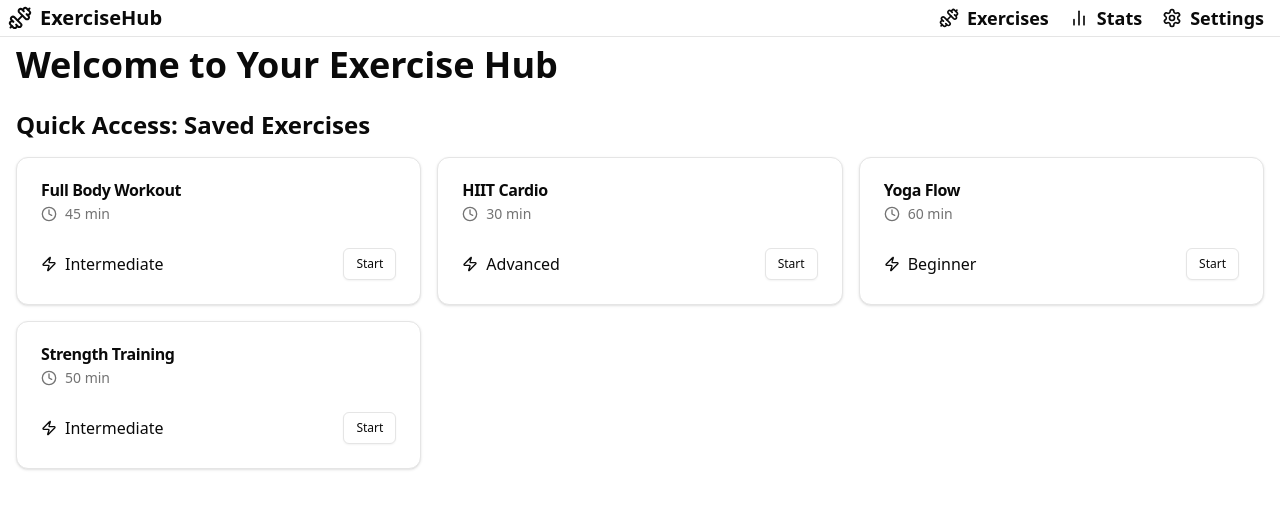
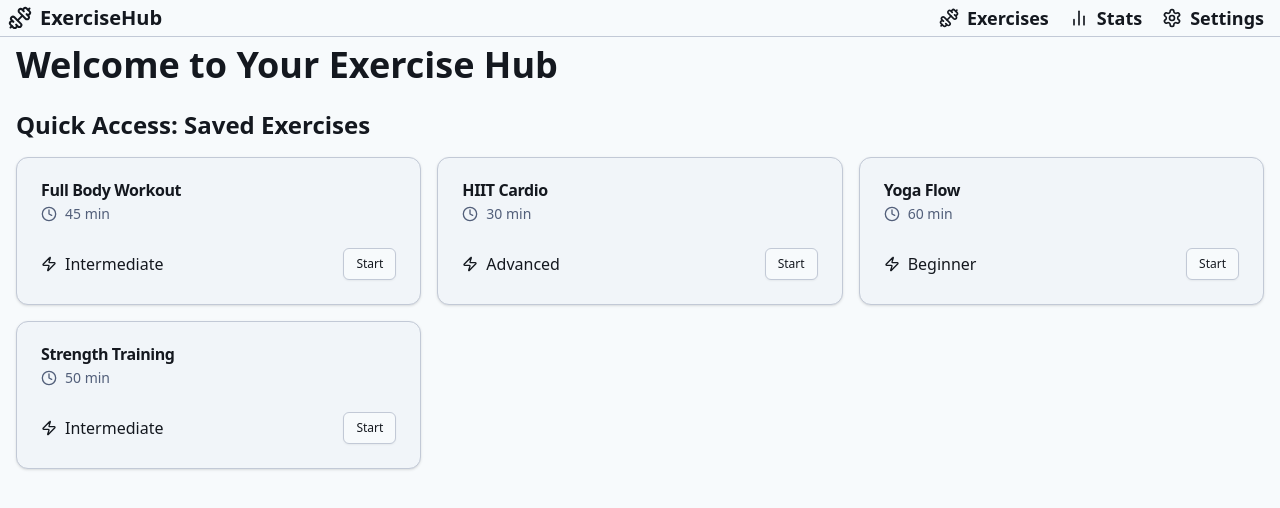
Before and after one commit to jramirez-codes/exercise-web, a React (Vite) app: page / in a window 1280 px wide. Shown: the top 508 px of the page. Built offline with nearby package versions, Linux system fonts and the light colour scheme.

Commit message:
new color changes

```diff
--- a/src/index.css
+++ b/src/index.css
@@ -6,106 +6,62 @@
 
 @layer base {
   :root {
+    --background: 210 50% 98%;
+    --foreground: 220 20% 10%;
+    --card: 210 40% 96%;
+    --card-foreground: 220 20% 10%;
+    --popover: 210 50% 98%;
+    --popover-foreground: 220 20% 10%;
+    --primary: 220 80% 50%;
+    --primary-foreground: 210 40% 98%;
+    --secondary: 210 40% 90%;
+    --secondary-foreground: 220 20% 10%;
+    --muted: 210 40% 90%;
+    --muted-foreground: 220 20% 40%;
+    --accent: 220 80% 90%;
+    --accent-foreground: 220 80% 20%;
+    --destructive: 0 84% 60%;
+    --destructive-foreground: 210 40% 98%;
+    --border: 220 20% 80%;
+    --input: 220 20% 80%;
+    --ring: 220 80% 50%;
+    --radius: 0.5rem;
 
-    --background: 0 0% 100%;
+    /* Chart Colors */
+    --chart-1: 220 80% 50%;
+    --chart-2: 200 80% 50%;
+    --chart-3: 240 80% 50%;
+    --chart-4: 180 80% 50%;
+    --chart-5: 260 80% 50%;
+  }
 
-    --foreground: 0 0% 3.9%;
+  .dark {
+    --background: 220 50% 10%;
+    --foreground: 210 20% 98%;
+    --card: 220 50% 13%;
+    --card-foreground: 210 20% 98%;
+    --popover: 220 50% 10%;
+    --popover-foreground: 210 20% 98%;
+    --primary: 220 80% 60%;
+    --primary-foreground: 220 20% 10%;
+    --secondary: 220 50% 20%;
+    --secondary-foreground: 210 20% 98%;
+    --muted: 220 50% 20%;
+    --muted-foreground: 210 20% 70%;
+    --accent: 220 50% 30%;
+    --accent-foreground: 210 20% 98%;
+    --destructive: 0 62% 50%;
+    --destructive-foreground: 210 20% 98%;
+    --border: 220 50% 30%;
+    --input: 220 50% 30%;
+    --ring: 220 80% 60%;
 
-    --card: 0 0% 100%;
-
-    --card-foreground: 0 0% 3.9%;
-
-    --popover: 0 0% 100%;
-
-    --popover-foreground: 0 0% 3.9%;
-
-    --primary: 0 0% 9%;
-
-    --primary-foreground: 0 0% 98%;
-
-    --secondary: 0 0% 96.1%;
-
-    --secondary-foreground: 0 0% 9%;
-
-    --muted: 0 0% 96.1%;
-
-    --muted-foreground: 0 0% 45.1%;
-
-    --accent: 0 0% 96.1%;
-
-    --accent-foreground: 0 0% 9%;
-
-    --destructive: 0 84.2% 60.2%;
-
-    --destructive-foreground: 0 0% 98%;
-
-    --border: 0 0% 89.8%;
-
-    --input: 0 0% 89.8%;
-
-    --ring: 0 0% 3.9%;
-
-    --chart-1: 12 76% 61%;
-
-    --chart-2: 173 58% 39%;
-
-    --chart-3: 197 37% 24%;
-
-    --chart-4: 43 74% 66%;
-
-    --chart-5: 27 87% 67%;
-
-    --radius: 0.5rem
-  }
-  .dark {
-
-    --background: 0 0% 3.9%;
-
-    --foreground: 0 0% 98%;
-
-    --card: 0 0% 3.9%;
-
-    --card-foreground: 0 0% 98%;
-
-    --popover: 0 0% 3.9%;
-
-    --popover-foreground: 0 0% 98%;
-
-    --primary: 0 0% 98%;
-
-    --primary-foreground: 0 0% 9%;
-
-    --secondary: 0 0% 14.9%;
-
-    --secondary-foreground: 0 0% 98%;
-
-    --muted: 0 0% 14.9%;
-
-    --muted-foreground: 0 0% 63.9%;
-
-    --accent: 0 0% 14.9%;
-
-    --accent-foreground: 0 0% 98%;
-
-    --destructive: 0 62.8% 30.6%;
-
-    --destructive-foreground: 0 0% 98%;
-
-    --border: 0 0% 14.9%;
-
-    --input: 0 0% 14.9%;
-
-    --ring: 0 0% 83.1%;
-
-    --chart-1: 220 70% 50%;
-
-    --chart-2: 160 60% 45%;
-
-    --chart-3: 30 80% 55%;
-
-    --chart-4: 280 65% 60%;
-
-    --chart-5: 340 75% 55%
+    /* Chart Colors */
+    --chart-1: 220 80% 60%;
+    --chart-2: 200 80% 60%;
+    --chart-3: 240 80% 60%;
+    --chart-4: 180 80% 60%;
+    --chart-5: 260 80% 60%;
   }
 }
 
@@ -113,6 +69,7 @@
   * {
     @apply border-border;
   }
+
   body {
     @apply bg-background text-foreground;
   }
```
